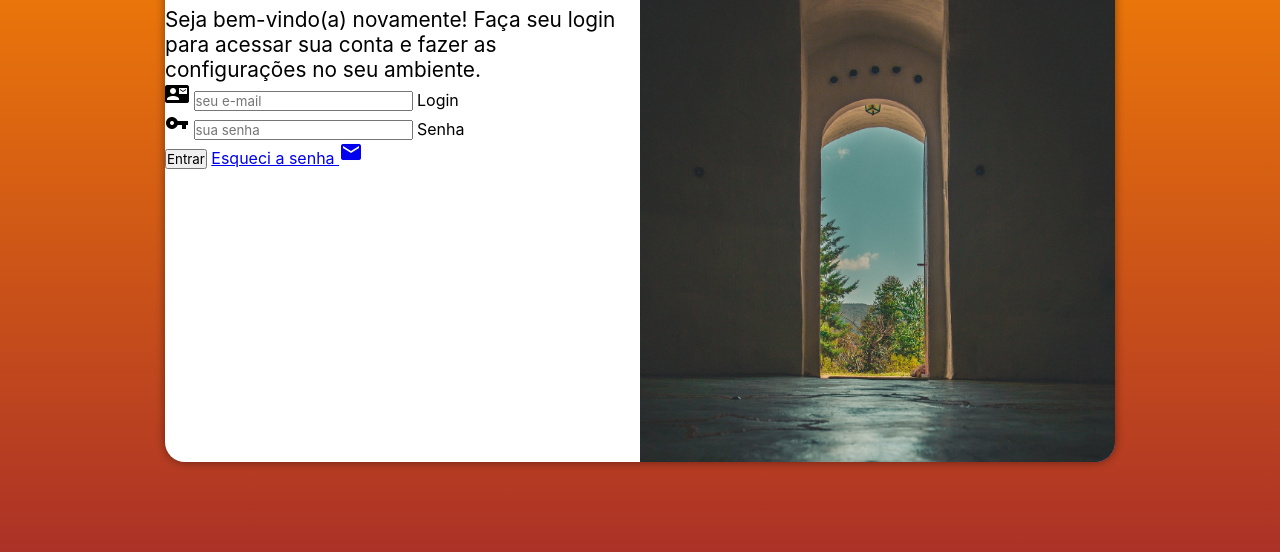
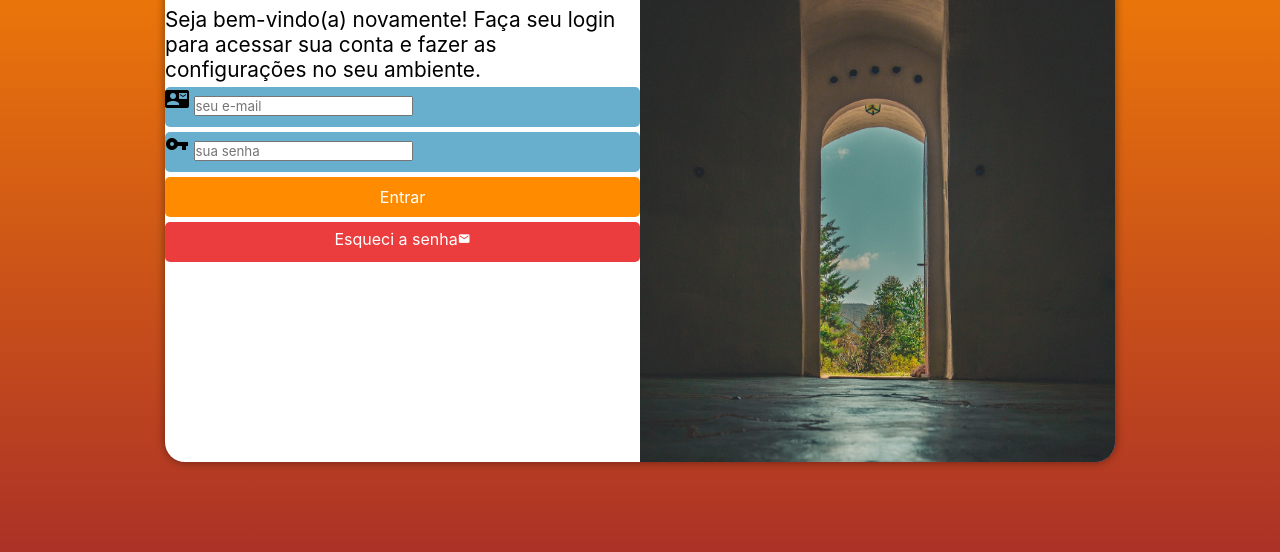
Before and after one commit to Julio-Gallo/pagina-login, a plain HTML site: page index.html in a window 1280 px wide. Shown: the part 188-740 px from the top of the page. Drawn offline with Linux system fonts and the light colour scheme.

Commit message:
formatação formulário

```diff
--- a/estilos/style.css
+++ b/estilos/style.css
@@ -14,7 +14,7 @@ Lilás: #5f2c82
 }
 
 body, html {
-    background-color: #5f2c82;
+    background-color: darkorange;
     height: 100vh;
     width: 100vw;
 }
@@ -62,3 +62,55 @@ div#form > h1 {
 div#form > p {
     font-size: .8em;
 }
+
+form > div.campo {
+    background-color: rgb(104, 175, 205);
+    display: block;
+    width: 100;
+    height: 40px;
+    border-radius: 5px;
+    margin: 5px 0px;
+}
+
+    div.campo > label {
+        display: none;
+    }
+
+form > input[type=submit] {
+    display: block;
+    font-size: 1em;
+    width: 100%;
+    height: 40px;
+    background-color: darkorange;
+    color: white;
+    border: none;
+    border-radius: 5px;
+    cursor: pointer;
+}
+
+form > input[type=submit]:hover {
+    background-color: brown;
+}
+
+form > a.botao {
+    display: block;
+    text-align: center;
+    font-size: 1em;
+    width: 100%;
+    height: 40px;
+    padding-top: 7px;
+    margin-top: 5px;
+    background-color: rgb(235, 61, 61);
+    color: white;
+    border-radius: 5px;
+    cursor: pointer;
+    text-decoration: none;
+}
+
+form > a.botao:hover {
+    background-color: brown;
+}
+
+form > a.botao > i {
+    font-size: .8em;
+}
--- a/index.html
+++ b/index.html
@@ -32,7 +32,7 @@
                         <label for="isenha">Senha</label>
                    </div>
                    <input type="submit" value="Entrar">
-                   <a href="esqueci.html">Esqueci a senha <i class="material-icons">mail</i></a>
+                   <a href="esqueci.html" class="botao">Esqueci a senha<i class="material-icons">mail</i></a>
                 </form>
             </div>
         </section>
```
